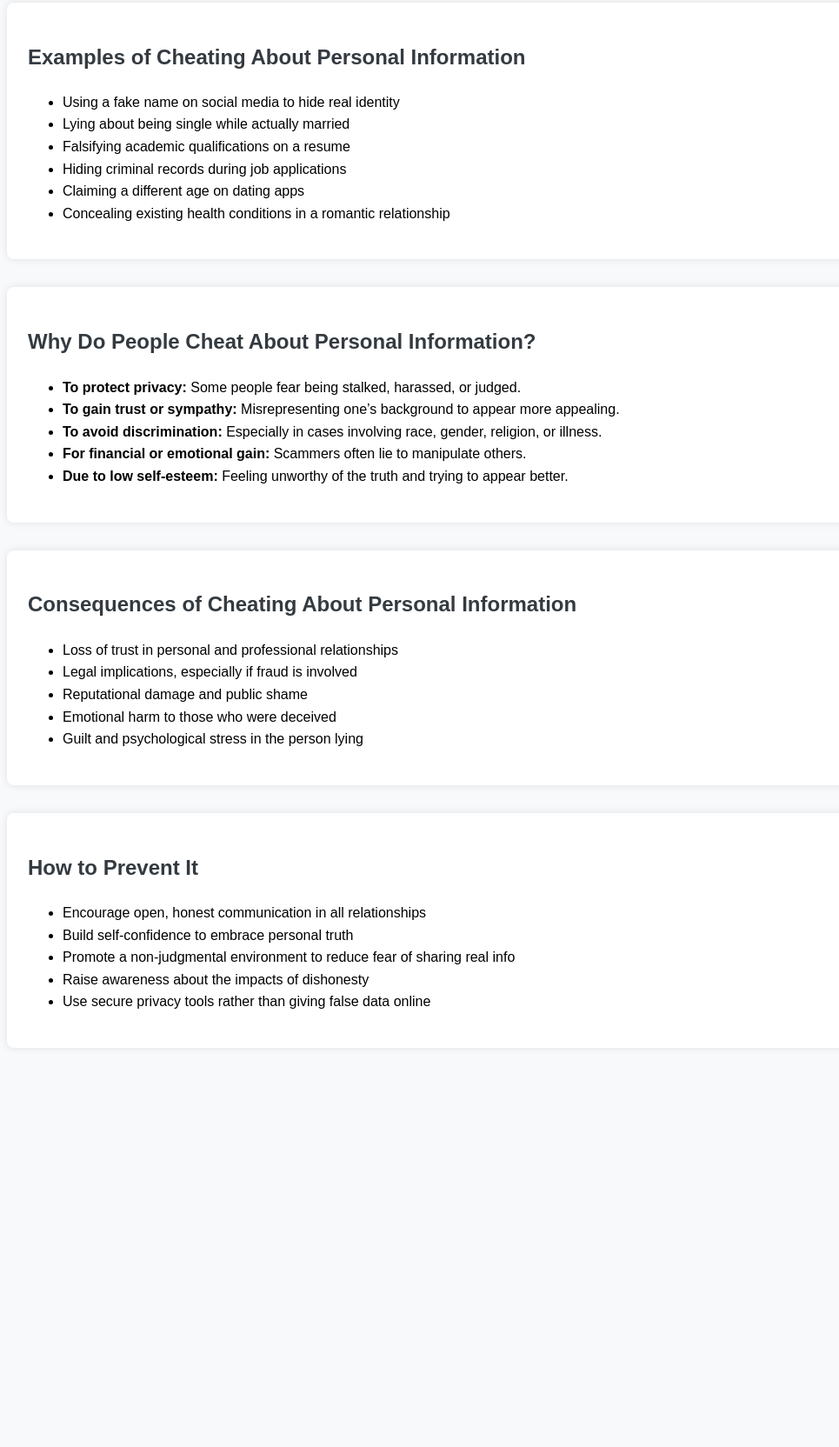
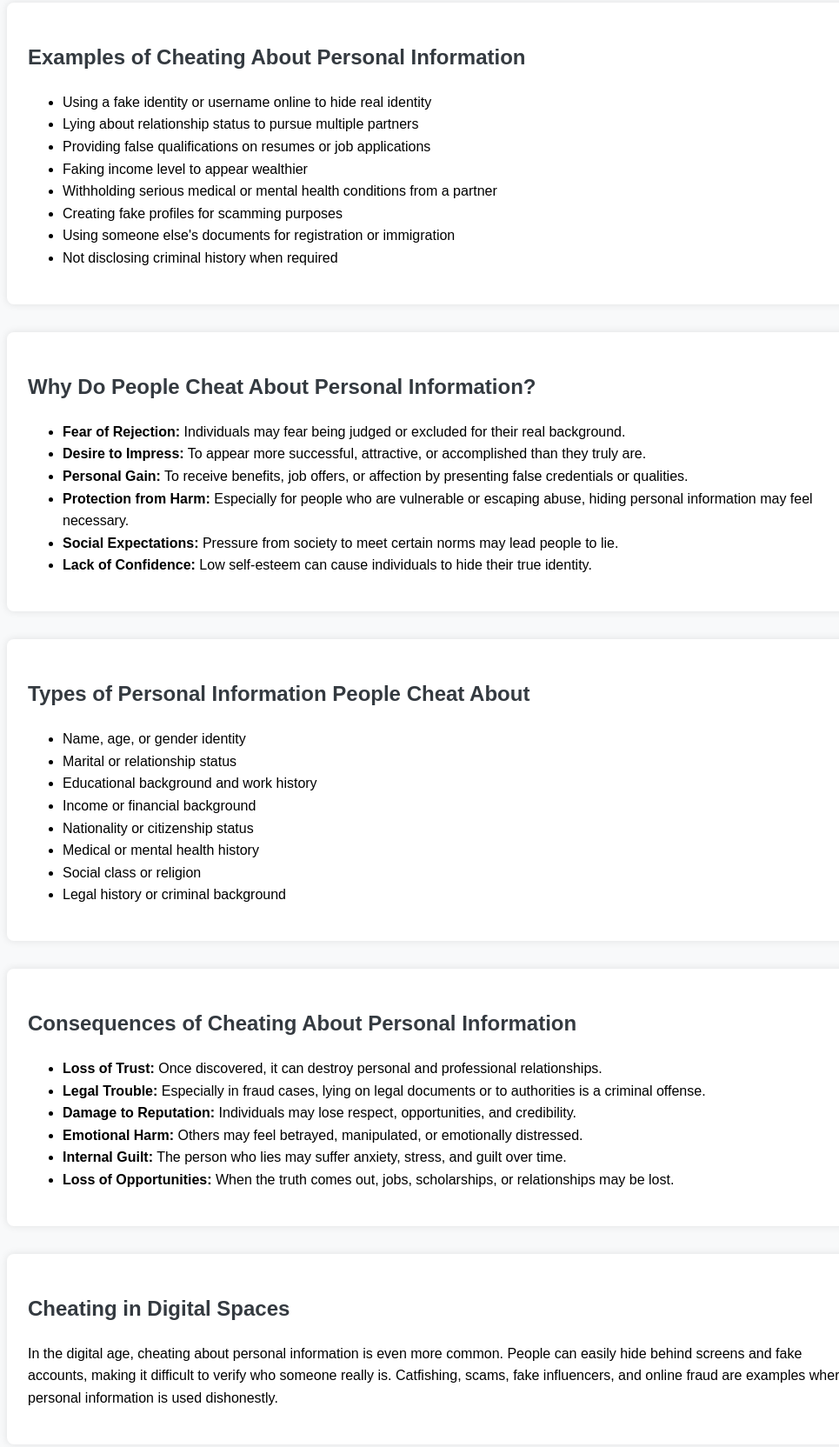
Before and after one commit to na-khaa/cheatinformation, a plain HTML site: page index.html in a window 1280 px wide. Shown: the part 448-2112 px from the top of the page at 87% size, without its empty margins (132-1097 px from the left). Before the commit the page ends 1717 px from the top, so only its background shows below. Drawn offline with Linux system fonts and the light colour scheme.

Commit message:
index.html

```diff
--- a/index.html
+++ b/index.html
@@ -38,58 +38,87 @@
 <body>
   <header>
     <h1>Cheating About Personal Information</h1>
-    <p>Understanding the Meaning, Reasons, and Consequences</p>
+    <p>Understanding the Meaning, Reasons, Forms, Impacts, and Prevention</p>
   </header>
 
   <section>
     <article>
       <h2>What is Cheating About Personal Information?</h2>
-      <p>Cheating about personal information refers to the act of providing false, misleading, or incomplete details about oneself to others. This includes lying about age, name, marital status, educational background, employment history, financial condition, health status, or other personal identifiers for the purpose of gaining advantage or avoiding consequences.</p>
+      <p>Cheating about personal information involves intentionally providing inaccurate, misleading, or incomplete information about oneself. This act may occur in social interactions, job applications, online platforms, or formal documentation. The purpose is usually to gain some form of advantage, avoid discrimination, or deceive others for personal benefit.</p>
     </article>
 
     <article>
       <h2>Examples of Cheating About Personal Information</h2>
       <ul>
-        <li>Using a fake name on social media to hide real identity</li>
-        <li>Lying about being single while actually married</li>
-        <li>Falsifying academic qualifications on a resume</li>
-        <li>Hiding criminal records during job applications</li>
-        <li>Claiming a different age on dating apps</li>
-        <li>Concealing existing health conditions in a romantic relationship</li>
+        <li>Using a fake identity or username online to hide real identity</li>
+        <li>Lying about relationship status to pursue multiple partners</li>
+        <li>Providing false qualifications on resumes or job applications</li>
+        <li>Faking income level to appear wealthier</li>
+        <li>Withholding serious medical or mental health conditions from a partner</li>
+        <li>Creating fake profiles for scamming purposes</li>
+        <li>Using someone else's documents for registration or immigration</li>
+        <li>Not disclosing criminal history when required</li>
       </ul>
     </article>
 
     <article>
       <h2>Why Do People Cheat About Personal Information?</h2>
       <ul>
-        <li><strong>To protect privacy:</strong> Some people fear being stalked, harassed, or judged.</li>
-        <li><strong>To gain trust or sympathy:</strong> Misrepresenting one’s background to appear more appealing.</li>
-        <li><strong>To avoid discrimination:</strong> Especially in cases involving race, gender, religion, or illness.</li>
-        <li><strong>For financial or emotional gain:</strong> Scammers often lie to manipulate others.</li>
-        <li><strong>Due to low self-esteem:</strong> Feeling unworthy of the truth and trying to appear better.</li>
+        <li><strong>Fear of Rejection:</strong> Individuals may fear being judged or excluded for their real background.</li>
+        <li><strong>Desire to Impress:</strong> To appear more successful, attractive, or accomplished than they truly are.</li>
+        <li><strong>Personal Gain:</strong> To receive benefits, job offers, or affection by presenting false credentials or qualities.</li>
+        <li><strong>Protection from Harm:</strong> Especially for people who are vulnerable or escaping abuse, hiding personal information may feel necessary.</li>
+        <li><strong>Social Expectations:</strong> Pressure from society to meet certain norms may lead people to lie.</li>
+        <li><strong>Lack of Confidence:</strong> Low self-esteem can cause individuals to hide their true identity.</li>
+      </ul>
+    </article>
+
+    <article>
+      <h2>Types of Personal Information People Cheat About</h2>
+      <ul>
+        <li>Name, age, or gender identity</li>
+        <li>Marital or relationship status</li>
+        <li>Educational background and work history</li>
+        <li>Income or financial background</li>
+        <li>Nationality or citizenship status</li>
+        <li>Medical or mental health history</li>
+        <li>Social class or religion</li>
+        <li>Legal history or criminal background</li>
       </ul>
     </article>
 
     <article>
       <h2>Consequences of Cheating About Personal Information</h2>
       <ul>
-        <li>Loss of trust in personal and professional relationships</li>
-        <li>Legal implications, especially if fraud is involved</li>
-        <li>Reputational damage and public shame</li>
-        <li>Emotional harm to those who were deceived</li>
-        <li>Guilt and psychological stress in the person lying</li>
+        <li><strong>Loss of Trust:</strong> Once discovered, it can destroy personal and professional relationships.</li>
+        <li><strong>Legal Trouble:</strong> Especially in fraud cases, lying on legal documents or to authorities is a criminal offense.</li>
+        <li><strong>Damage to Reputation:</strong> Individuals may lose respect, opportunities, and credibility.</li>
+        <li><strong>Emotional Harm:</strong> Others may feel betrayed, manipulated, or emotionally distressed.</li>
+        <li><strong>Internal Guilt:</strong> The person who lies may suffer anxiety, stress, and guilt over time.</li>
+        <li><strong>Loss of Opportunities:</strong> When the truth comes out, jobs, scholarships, or relationships may be lost.</li>
       </ul>
     </article>
 
     <article>
-      <h2>How to Prevent It</h2>
+      <h2>Cheating in Digital Spaces</h2>
+      <p>In the digital age, cheating about personal information is even more common. People can easily hide behind screens and fake accounts, making it difficult to verify who someone really is. Catfishing, scams, fake influencers, and online fraud are examples where personal information is used dishonestly.</p>
+    </article>
+
+    <article>
+      <h2>How to Prevent Cheating About Personal Information</h2>
       <ul>
-        <li>Encourage open, honest communication in all relationships</li>
-        <li>Build self-confidence to embrace personal truth</li>
-        <li>Promote a non-judgmental environment to reduce fear of sharing real info</li>
-        <li>Raise awareness about the impacts of dishonesty</li>
-        <li>Use secure privacy tools rather than giving false data online</li>
+        <li>Encourage honest and respectful communication</li>
+        <li>Educate about the consequences of lying</li>
+        <li>Strengthen digital literacy and verification practices</li>
+        <li>Create safe environments where people can be authentic</li>
+        <li>Promote values of integrity, empathy, and accountability</li>
+        <li>Use legal measures to punish identity fraud and deception</li>
       </ul>
+    </article>
+
+    <article>
+      <h2>Conclusion</h2>
+      <p>Cheating about personal information may seem harmless in some cases, but it can lead to serious consequences for both the liar and those affected. Whether done to protect oneself or deceive others, the long-term impact on trust, relationships, and integrity cannot be ignored. It is always better to build a life rooted in honesty, respect, and understanding.</p>
     </article>
   </section>
 </body>
```
